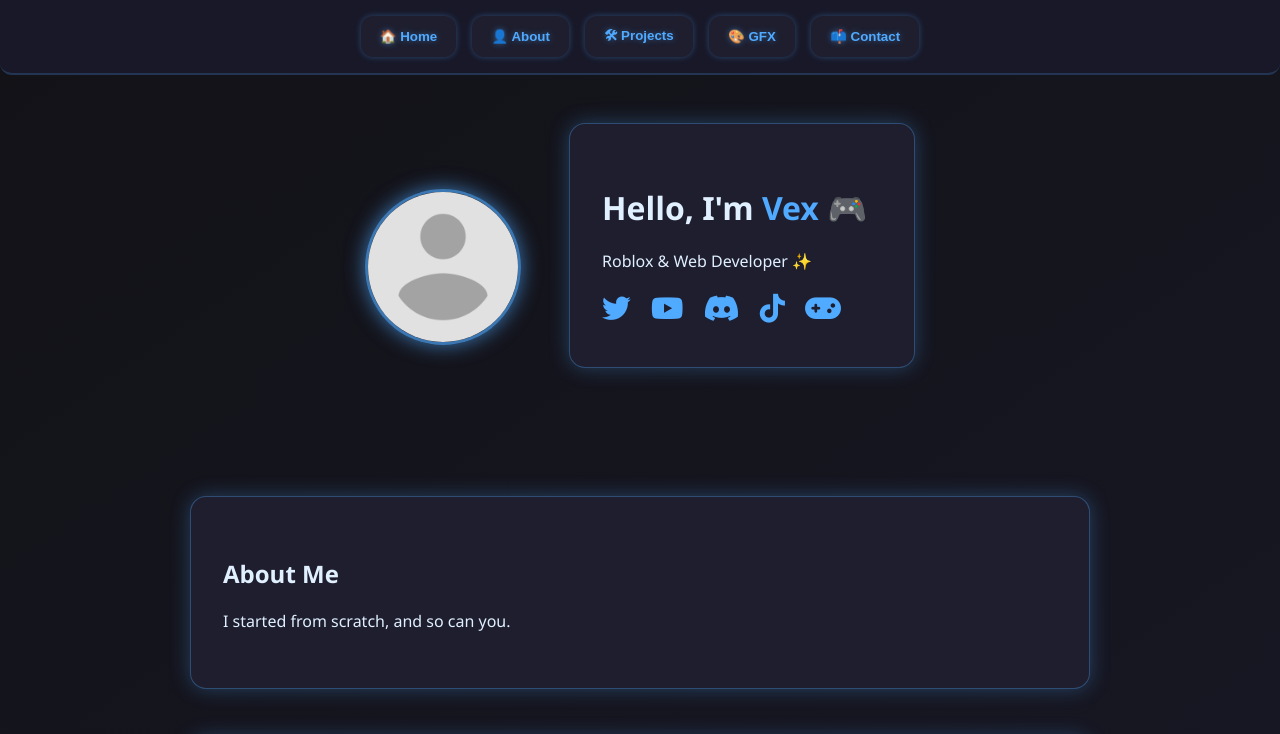
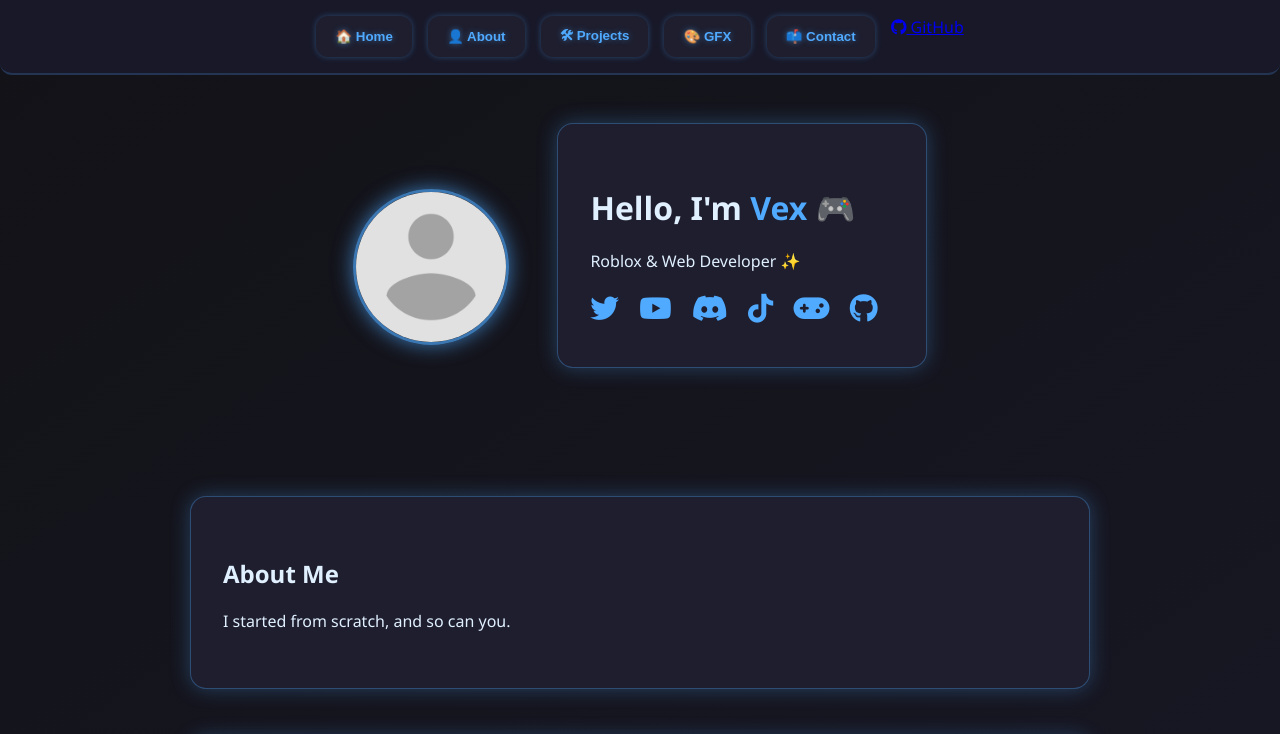
Before and after one commit to V3xes/vex-portfolio.github.io, a plain HTML site: page index.html in a window 1280 px wide. Shown: the top 734 px of the page. Drawn offline with Linux system fonts and the light colour scheme.

Commit message:
Update index.html

```diff
--- a/index.html
+++ b/index.html
@@ -17,6 +17,9 @@
     <button data-target="projects">🛠 Projects</button>
     <button data-target="gfx">🎨 GFX</button>
     <button data-target="contact">📫 Contact</button>
+    <a href="https://github.com/V3xes" target="_blank" class="github-btn" aria-label="GitHub">
+      <i class="fab fa-github"></i> GitHub
+    </a>
   </nav>
 
   <header class="hero" id="home">
@@ -32,6 +35,7 @@
         <a href="https://discord.com" target="_blank"><i class="fab fa-discord"></i></a>
         <a href="https://tiktok.com" target="_blank"><i class="fab fa-tiktok"></i></a>
         <a href="https://roblox.com" target="_blank"><i class="fas fa-gamepad"></i></a>
+        <a href="https://github.com/V3xes" target="_blank"><i class="fab fa-github"></i></a>
       </div>
     </div>
   </header>
@@ -60,6 +64,7 @@
           <a href="https://discord.com" target="_blank"><i class="fab fa-discord"></i></a>
           <a href="https://tiktok.com" target="_blank"><i class="fab fa-tiktok"></i></a>
           <a href="https://roblox.com" target="_blank"><i class="fas fa-gamepad"></i></a>
+          <a href="https://github.com/V3xes" target="_blank"><i class="fab fa-github"></i></a>
         </div>
       </div>
     </section>
```
